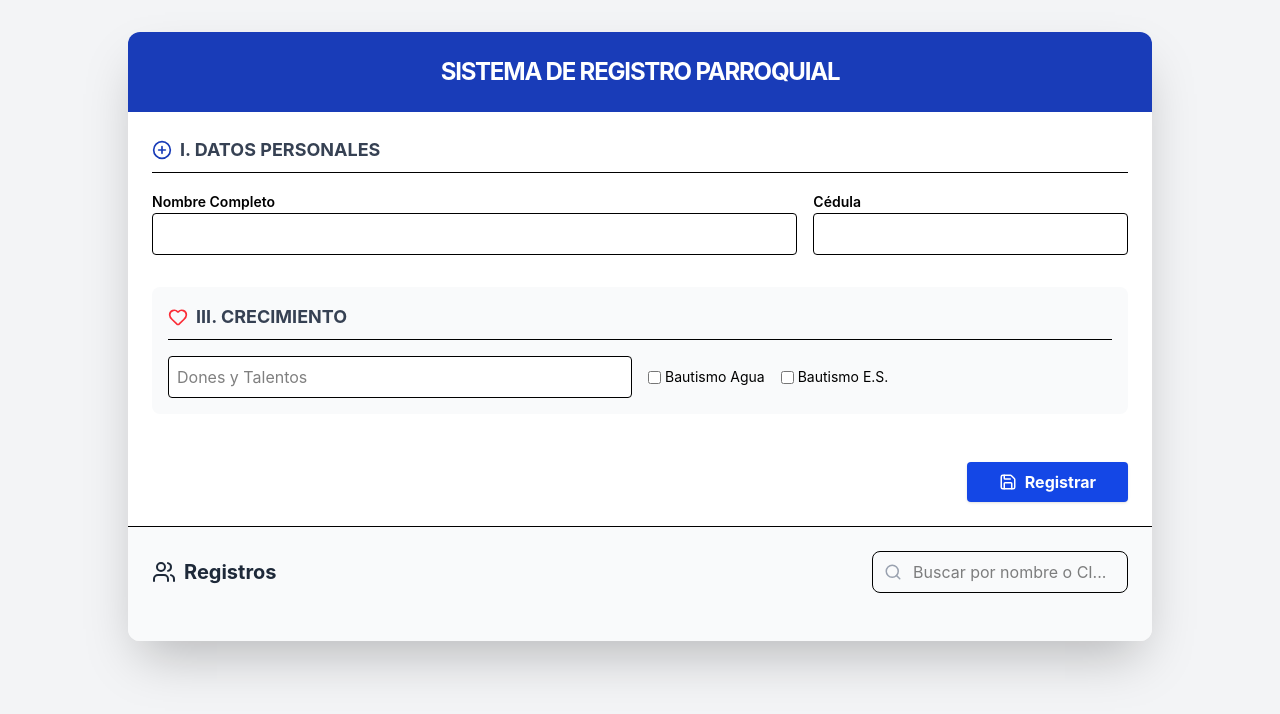
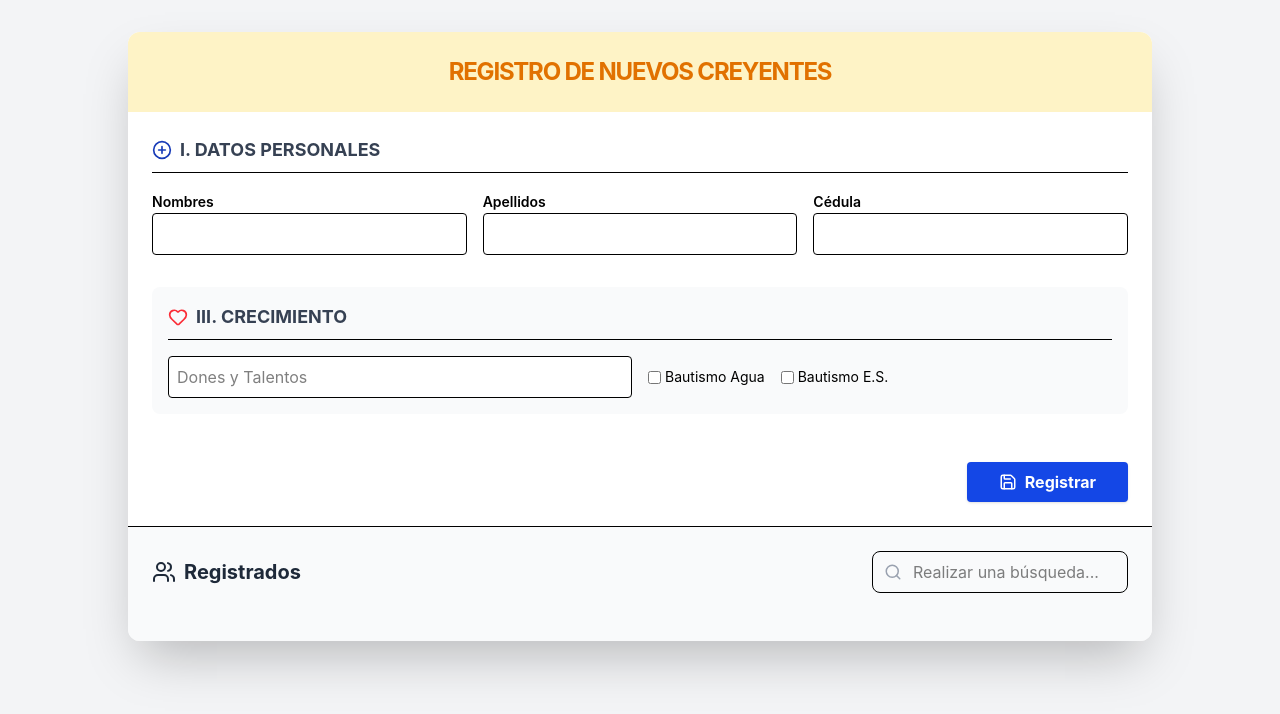
Before and after one commit to SteffVill/registro-creyentes, a React (Vite) app: page / in a window 1280 px wide. Shown: the top 714 px of the page. Built offline with nearby package versions, Linux system fonts and the light colour scheme.

Commit message:
Agregando campos al formulario, campo apellido

```diff
--- a/src/App.jsx
+++ b/src/App.jsx
@@ -10,7 +10,7 @@ const App = () => {
   const [editandoIndex, setEditandoIndex] = useState(null);
 
   const getInitialState = () => ({
-    nombre: '', fechaNacimiento: '', cedula: '', estadoCivil: 'Soltero(a)', profesion: '',
+    nombre: '', apellidos: '', fechaNacimiento: '', cedula: '', estadoCivil: 'Soltero(a)', profesion: '',
     telefono: '', correo: '', bautizadoAgua: 'No', bautizadoEspiritu: 'No', dones: '', familia: []
   });
 
@@ -49,14 +49,14 @@ const App = () => {
   };
 
   const filtrados = registros.filter(r =>
-    r.nombre.toLowerCase().includes(busqueda.toLowerCase()) || r.cedula.includes(busqueda)
+    r.nombre.toLowerCase().includes(busqueda.toLowerCase()) || r.apellidos.toLowerCase().includes(busqueda.toLowerCase()) || r.cedula.includes(busqueda)
   );
 
   return (
     <div className="min-h-screen bg-gray-100 p-4 md:p-8">
       <div className="max-w-5xl mx-auto bg-white shadow-2xl rounded-xl overflow-hidden">
-        <header className="bg-blue-800 text-white p-6 text-center">
-          <h1 className="text-2xl font-bold uppercase tracking-tighter">Sistema de Registro Parroquial</h1>
+        <header className="bg-amber-100 text-amber-600 p-6 text-center">
+          <h1 className="text-2xl font-bold uppercase tracking-tighter">Registro de nuevos creyentes</h1>
         </header>
 
         <CreyenteForm
@@ -67,7 +67,7 @@ const App = () => {
 
         <div className="p-6 bg-gray-50 border-t">
           <div className="flex flex-col md:flex-row justify-between gap-4 mb-6">
-            <h2 className="text-xl font-bold text-gray-800 flex items-center gap-2"><Users /> Registros</h2>
+            <h2 className="text-xl font-bold text-gray-800 flex items-center gap-2"><Users /> Registrados</h2>
             <SearchBar busqueda={busqueda} setBusqueda={setBusqueda} />
           </div>
 
--- a/src/components/CreyenteForm.jsx
+++ b/src/components/CreyenteForm.jsx
@@ -21,11 +21,15 @@ const CreyenteForm = ({ formData, setFormData, guardarRegistro, editandoIndex, s
           <h2 className="text-lg font-bold text-gray-700 uppercase">I. Datos Personales</h2>
         </div>
         <div className="grid grid-cols-1 md:grid-cols-3 gap-4">
-          <div className="md:col-span-2">
-            <label className="text-sm font-semibold">Nombre Completo</label>
+          <div className="md:col-span-1">
+            <label className="text-sm font-semibold">Nombres</label>
             <input required name="nombre" value={formData.nombre} onChange={handleInputChange} className="w-full border rounded p-2 focus:ring-2 focus:ring-blue-500" />
           </div>
-          <div>
+           <div className="md:col-span-1">
+            <label className="text-sm font-semibold">Apellidos</label>
+            <input required name="apellidos" value={formData.apellidos} onChange={handleInputChange} className="w-full border rounded p-2 focus:ring-2 focus:ring-blue-500" />
+          </div>
+          <div className="md:col-span-1">
             <label className="text-sm font-semibold">Cédula</label>
             <input name="cedula" value={formData.cedula} onChange={handleInputChange} className="w-full border rounded p-2" />
           </div>
--- a/src/components/CreyenteList.jsx
+++ b/src/components/CreyenteList.jsx
@@ -6,6 +6,7 @@ const CreyenteList = ({ registros, prepararEdicion, eliminarRegistro, busqueda }
       <div key={idx} className="bg-white p-4 rounded-lg shadow border flex justify-between items-center group hover:border-blue-300 transition-all">
         <div>
           <h3 className="font-bold text-blue-900">{reg.nombre}</h3>
+           <h3 className="font-bold text-blue-900">{reg.apellidos}</h3>
           <p className="text-xs text-gray-500 font-medium">Cédula: {reg.cedula || 'N/A'}</p>
         </div>
         <div className="flex gap-2 md:opacity-0 md:group-hover:opacity-100 transition-opacity">
--- a/src/components/SearchBar.jsx
+++ b/src/components/SearchBar.jsx
@@ -7,7 +7,7 @@ const SearchBar = ({ busqueda, setBusqueda }) => (
     </span>
     <input
       type="text"
-      placeholder="Buscar por nombre o CI..."
+      placeholder="Realizar una búsqueda..."
       className="w-full pl-10 pr-4 py-2 border rounded-lg focus:ring-2 focus:ring-blue-500 outline-none transition-all"
       value={busqueda}
       onChange={(e) => setBusqueda(e.target.value)}
```
